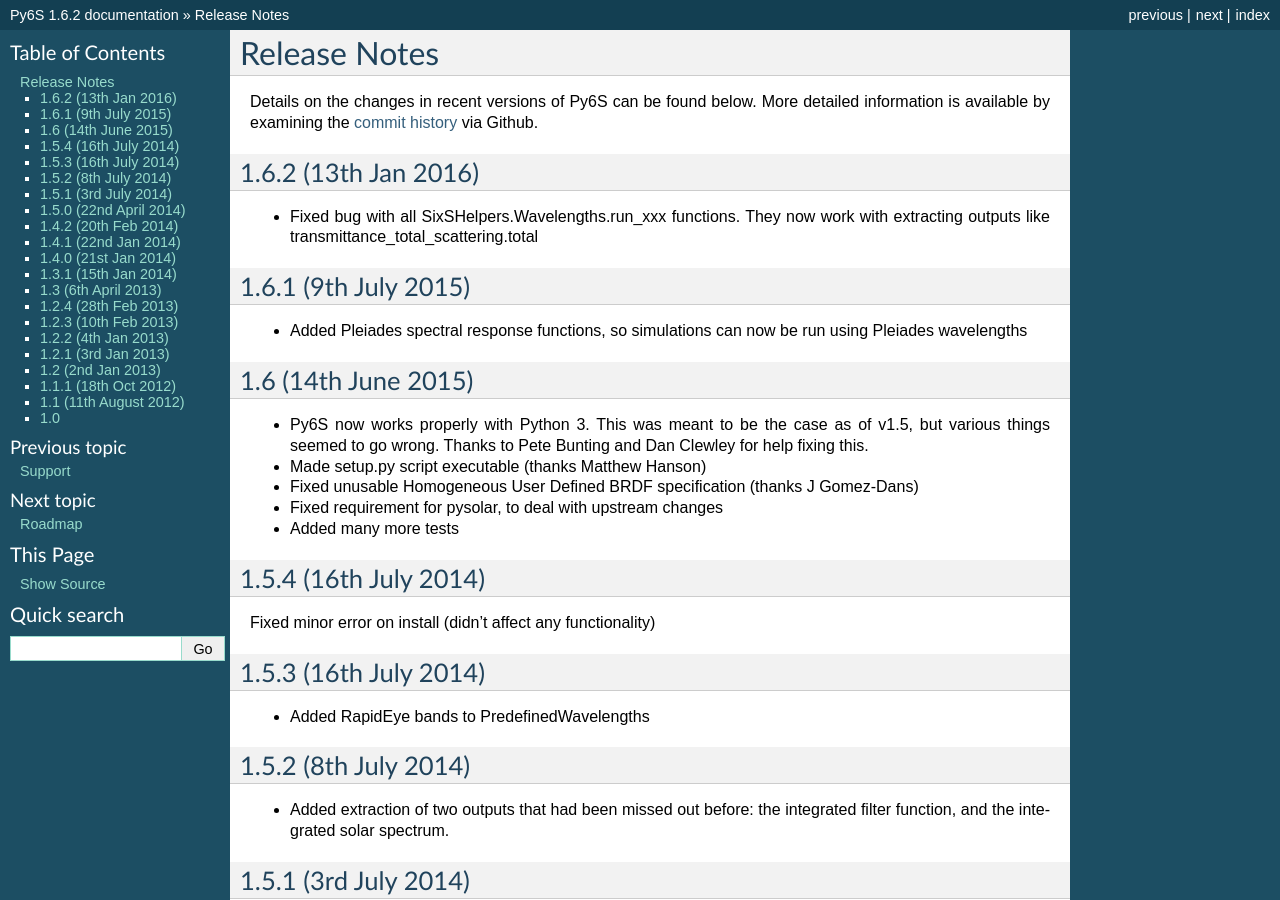
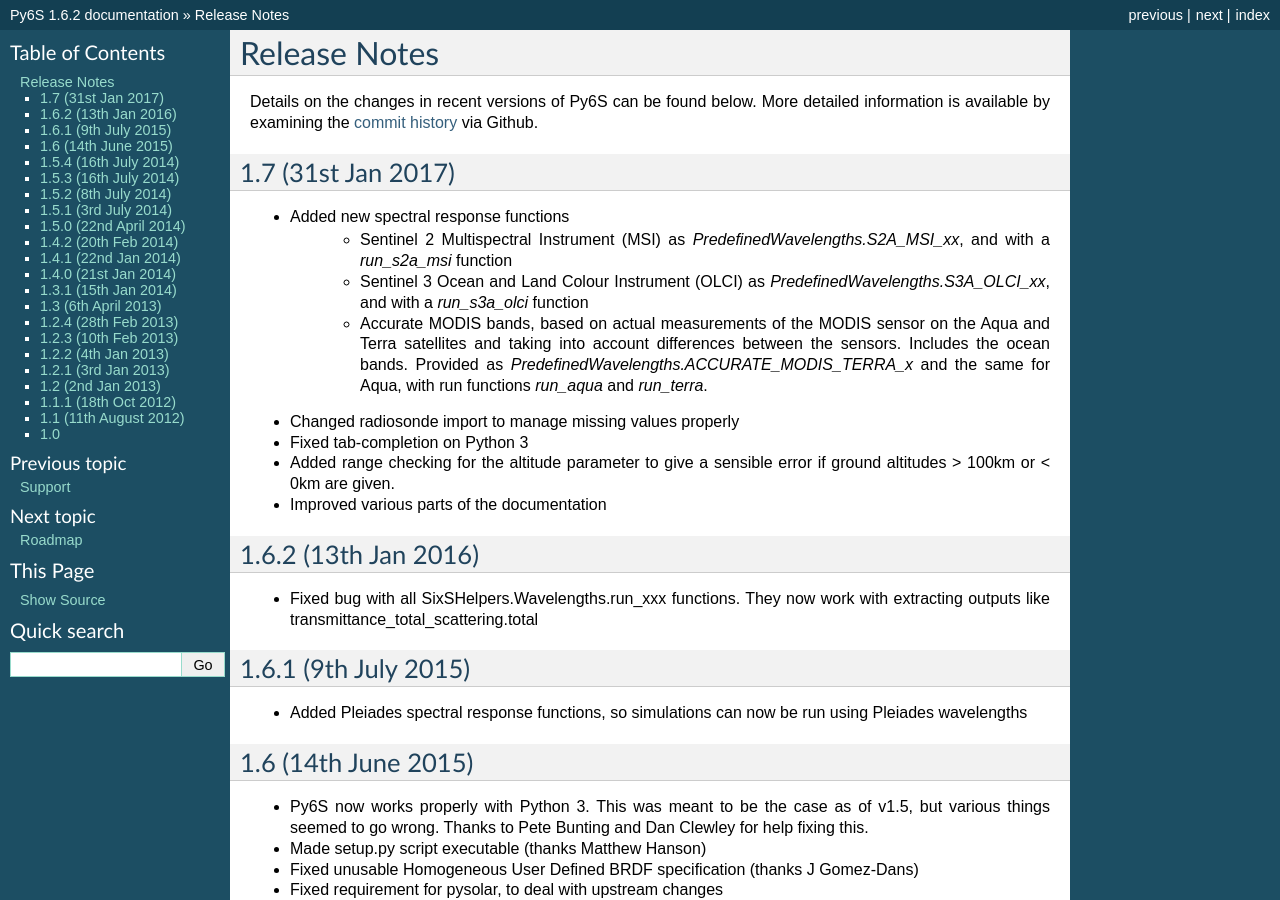
Before and after one commit to robintw/Py6S, a Sphinx documentation site: the page built from doc/source/releasenotes.rst, in a window 1280 px wide and 900 px high. Built offline with Sphinx 7.4.7, drawn with Linux system fonts in a browser that asks for light colours.

Commit message:
Added release notes for v1.7

```diff
--- a/doc/source/releasenotes.rst
+++ b/doc/source/releasenotes.rst
@@ -2,6 +2,19 @@
 -------------
 
 Details on the changes in recent versions of Py6S can be found below. More detailed information is available by examining the `commit history <https://github.com/robintw/Py6S/commits/master/>`_ via Github.
+
+1.7 (31st Jan 2017)
+^^^^^^^^^^^^^^^^^^^
+* Added new spectral response functions
+    - Sentinel 2 Multispectral Instrument (MSI) as `PredefinedWavelengths.S2A_MSI_xx`, and with a `run_s2a_msi` function
+    - Sentinel 3 Ocean and Land Colour Instrument (OLCI) as `PredefinedWavelengths.S3A_OLCI_xx`, and with a `run_s3a_olci` function
+    - Accurate MODIS bands, based on actual measurements of the MODIS sensor on the Aqua and Terra satellites and taking into
+      account differences between the sensors. Includes the ocean bands. Provided as `PredefinedWavelengths.ACCURATE_MODIS_TERRA_x`
+      and the same for Aqua, with run functions `run_aqua` and `run_terra`.
+* Changed radiosonde import to manage missing values properly
+* Fixed tab-completion on Python 3
+* Added range checking for the altitude parameter to give a sensible error if ground altitudes > 100km or < 0km are given.
+* Improved various parts of the documentation
 
 1.6.2 (13th Jan 2016)
 ^^^^^^^^^^^^^^^^^^^^^
```
